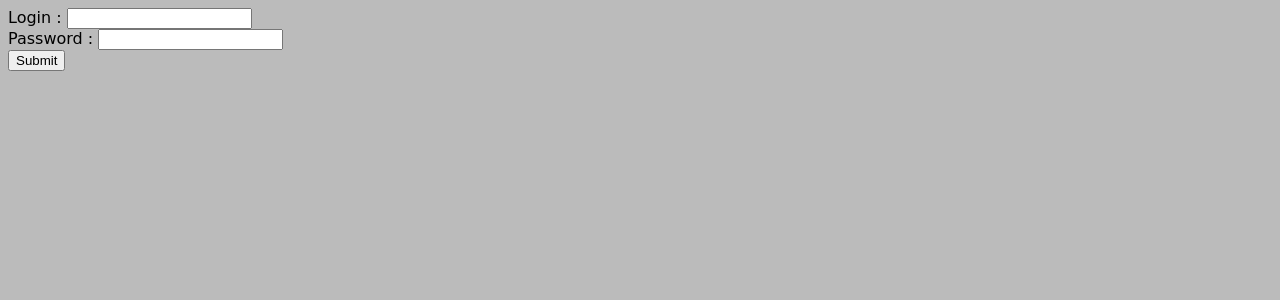
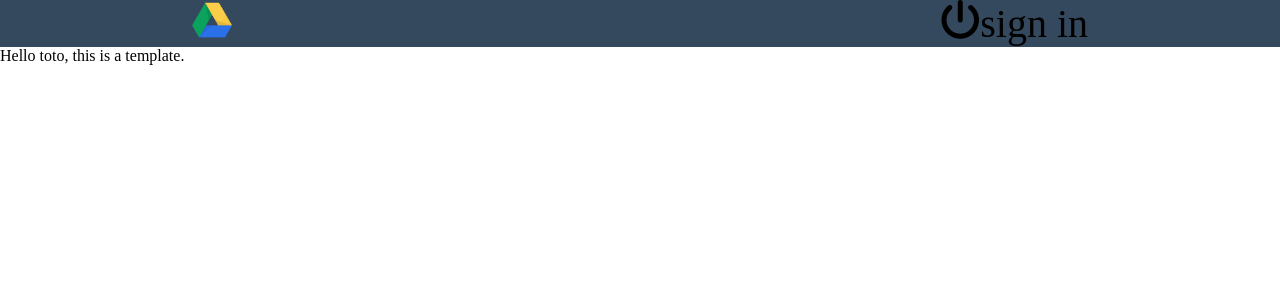
Before and after one commit to jonathanSimonney/filer-V2, a PHP site: template views/login.php in a window 1280 px wide. Shown: the top 300 px of the page. Run offline with PHP 8.4, Linux system fonts and the light colour scheme; the template is opened without the code that fills it, so the values that code supplies are empty; some libraries are stand-ins or nearby versions.

Commit message:
added header to some pages. Just beginning with the mvc.

```diff
--- /dev/null
+++ b/views/inc/head.html
@@ -0,0 +1,9 @@
+<!DOCTYPE html>
+<html lang="en">
+<head>
+    <meta charset="utf-8"/>
+    <title>filer</title>
+    <meta name="author" content="Jonathan">
+    <script src="https://use.fontawesome.com/e79eca285b.js"></script>
+    <link rel="stylesheet" type="text/css" href="web/style.css">
+</head>
--- /dev/null
+++ b/views/inc/header.php
@@ -0,0 +1,6 @@
+<div class="centeringDiv blueBackground header">
+    <div class="atExtremityContent">
+        <img src="web/images/filerIcon.png" alt="icon of the filer" width="40px" height="40px">
+        <nav><?php echo $link; ?></nav>
+    </div>
+</div>
--- a/views/login.php
+++ b/views/login.php
@@ -1,18 +1,9 @@
-<!DOCTYPE html>
-<html>
-    <head>
-        <meta charset="utf-8">
-        <title>Login</title>
-        <link rel="stylesheet" href="web/style.css">
-    </head>
+<?php require('views/inc/head.html');
+?>
     <body>
-        <?php if (!empty($error)): ?>
-        <p>Error : <?php echo $error ?></p>
-        <?php endif; ?>
-        <form action="?action=login" method="POST">
-            Login : <input type="text" name="username"><br>
-            Password : <input type="password" name="password"><br>
-            <input type="submit">
-        </form>
+        <?php
+            $link = '<a href="?action=logout"><i class="fa fa-power-off" aria-hidden="true"></i>sign&nbsp;in</a>';
+            require('views/inc/header.php');
+        ?>
+        Hello toto, this is a template.
     </body>
-</html>
--- a/web/style.css
+++ b/web/style.css
@@ -1,4 +1,109 @@
-body {
-    background-color: #BBBBBB;
-    font-family: "Comic Sans MS";
+h1{
+    margin : auto;
 }
+
+a{
+    text-decoration: none;
+    color: black;
+}
+
+a:not(.download){
+    font-size: 40px;
+    height: 100%;
+    display: flex;
+    flex-direction: row;
+}
+
+form input{
+    width: 100%;
+}
+
+.message{
+    font-weight: bold;
+}
+
+.green{
+    color: green;
+}
+
+.red{
+    color: red;
+}
+
+.blueBackground{
+    background-color: #34495e;
+}
+
+.toHide{
+    opacity: 0;
+    display: none;
+}
+
+body{
+    margin: 0;
+    display: flex;
+    justify-content: center;
+    flex-direction: column;
+}
+
+.atExtremityContent{
+    display: flex;
+    justify-content: space-between;
+}
+
+.centeringDiv{
+    width: 100%;
+    display: -webkit-flex;
+    display: -moz-flex;
+    display: -ms-flex;
+    display: -o-flex;
+    display: flex;
+    justify-content: center;
+}
+
+.centeringDiv>div{
+    width: 70%;
+}
+
+.centeringDiv:not(.header)>div{
+    padding-bottom: 100px;
+}
+
+.listFilesUser{
+    display: -webkit-flex;
+    display: -moz-flex;
+    display: -ms-flex;
+    display: -o-flex;
+    display: flex;
+    flex-wrap: wrap;
+    justify-content: flex-start;
+    align-content: space-between;
+}
+
+.listFilesUser>div{
+    width: 200px;
+    height: 150px;
+    margin-top: 40px;
+    margin-left: 30px;
+}
+
+.notForUser{
+    display: none;
+    opacity: 0;/*I'D ALMOST CONSIDER USING !important! for this, so,
+	DO NOT ALLOW USER TO SEE THIS BLOCK (obviously, he can see it through html,
+	but there is security against this*/
+}
+
+/*TODO : change animation (also in js to change name)*/
+@keyframes appearingSlowly{
+    0%{opacity: 0;
+        display: block;}
+    100%{opacity: 1;}
+}
+
+.appearingSlowly{
+    animation-name: appearingSlowly;
+    animation-duration: 1s;
+    opacity: 1;
+    display: block;
+}
```
Also changed, not shown: controllers/default_controller.php (+5 -12 lines), index.php (+5 -5 lines), views/home.php (+7 -9 lines), web/images/filerIcon.png (added).
